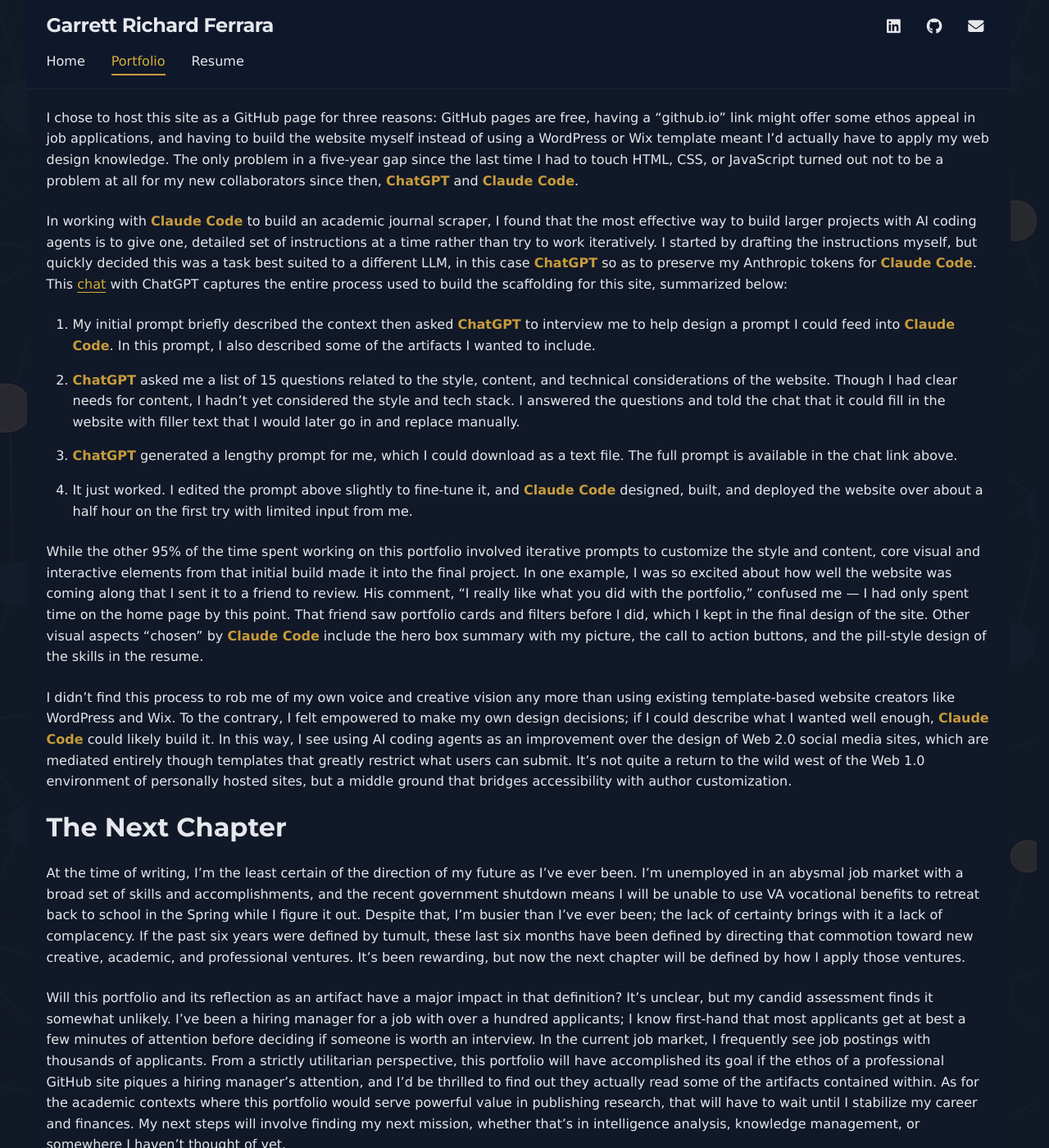
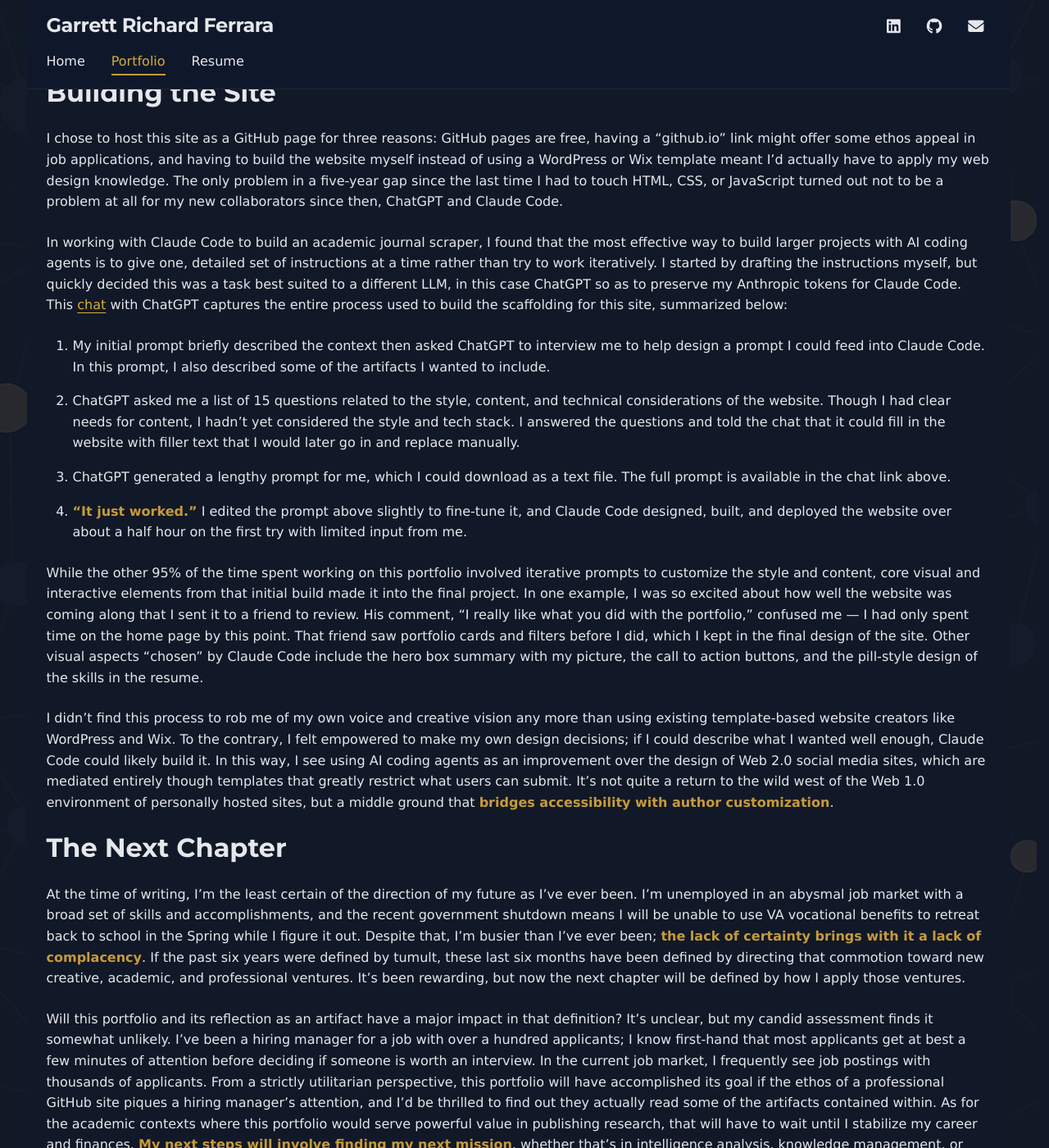
Before and after one commit to Garrett-Ferrara/garrett-ferrara.github.io, a Jekyll site: the page built from _artifacts/portfolio-website.md, in a window 1280 px wide and 1400 px high, scrolled down 2602 px. Shown: the whole window at 82% size. Built offline with Jekyll 4.4.1, drawn with Linux system fonts in a browser that asks for light colours; some web fonts are replaced; some of the changed text lies outside the part shown.

Commit message:
Refine typography and emphasis in competencies and reflection essay
Home page:
- Bold key analytical and communication techniques in competency descriptions
- Network analysis, structured analytical techniques, and geospatial visualizations
- Actionable, concise products tailored for different stakeholders
- Automate, streamline, and build tools for team productivity
- Reveal the hidden structures that drive decisions

Portfolio website reflection essay:
- Remove bold from Claude Code, ChatGPT, and Alethea for cleaner emphasis
- Remove bold from hyperlinks to let gold styling dominate
- Bold critical conceptual phrases about AI collaboration and authorship
- Emphasize key moments and insights with selective bolding
- Add bold to artifact types in bullet list (Academic work, Public-facing work, Coding projects)
- Highlight memorable moments ("It just worked.")
- Emphasize design philosophy ("bridges accessibility with author customization")
- Highlight key realizations about uncertainty and portfolio value

Focus: Strategic emphasis on concepts over named entities; let link styling carry visual weight

🤖 Generated with Claude Code

Co-Authored-By: Claude <noreply@anthropic.com>

```diff
--- a/_artifacts/portfolio-website.md
+++ b/_artifacts/portfolio-website.md
@@ -17,52 +17,52 @@ github: "https://github.com/Garrett-Ferrara/garrett-ferrara.github.io"
 
 As I prepare to package this site up into its official first version, it and its accompanying portfolio represent the culmination of six years of hybrid study toward my Master of Arts in Rhetoric and Composition. These years have been a confluence of professional and personal life events. I started primarily interested in rhetoric and cultural theory, then dropped the program while near the finish line for several years to focus on my professional career. I explored where I wanted to take that career, first as a knowledge manager capturing critical information to support an operations team and call center, and later as the managing editor of a team of open-source intelligence analysts investigating online harms to businesses, nonprofits, and their personnel. I faced ongoing service-connected health challenges, the loss of a close family member, and a layoff. I got married and bought a house, marking the start of a family of my own.
 
-To summarize these critical years in a polished, nearly sterile personal website filled with finished pieces felt almost disrespectful to all that happened, showcasing the "what" without enough surviving revision history to capture the "how" and the "who". I took this reflection, one requirement for my graduate capstone class, as my opportunity to rectify those feelings, capturing just a bit of what went into my work behind the scenes. Much of my recent studies focused heavily on integrating generative AI in thoughtful and purposeful ways to elevate my writing, blurring the line between my authorship and what a machine generated.
+To summarize these critical years in a polished, nearly sterile personal website filled with finished pieces felt almost disrespectful to all that happened, showcasing the "what" without enough surviving revision history to capture the "how" and the "who". I took this reflection, one requirement for my graduate capstone class, as my opportunity to rectify those feelings, capturing just a bit of what went into my work behind the scenes. Much of my recent studies focused heavily on integrating generative AI in thoughtful and purposeful ways to elevate my writing, **blurring the line between my authorship and what a machine generated**.
 
-In the same way, every piece in this portfolio, from school assignments to finished intelligence reports, is rarely entirely honest in listing myself as sole author. Though I drafted the text, each emerged through the liminal discussions and soundboarding with peers, mentors, family, and friends. The work we accomplish and the genres we accomplish them in are always a negotiation in social action; my work in the program helped show the looming specter of generative AI as its own collaborator with new contexts to negotiate. Understanding how to use it, rather than fight it, can preserve the value of human intellectual labor while giving us more agency in how we choose to engage that labor.
+In the same way, every piece in this portfolio, from school assignments to finished intelligence reports, is rarely entirely honest in listing myself as sole author. Though I drafted the text, each emerged through the liminal discussions and soundboarding with peers, mentors, family, and friends. The work we accomplish and the genres we accomplish them in are always a negotiation in social action; **my work in the program helped show the looming specter of generative AI as its own collaborator with new contexts to negotiate**. Understanding how to use it, rather than fight it, can preserve the value of human intellectual labor while giving us more agency in how we choose to engage that labor.
 
 ## Selecting Portfolio Pieces
 
 Early in the process, I knew I wanted to capture three types of artifacts in my portfolio:
 
-* Academic work that shows a progression from early, rough assignments to finished and polished webtexts.
-* Public-facing, private-sector work I edited while working at Alethea, showcasing our team's investigations into influence campaigns and online risks.
-* My most recent coding projects accomplished through **Claude Code**, which included the scraper used in [**Black Box Network Sense**](/portfolio/black-box-network-sense/), the LLM analysis tool used in [**Brand Reputation in the Post-Search Web**](/portfolio/llm-inquiry-reputational-risk/), and this website itself.
+* **Academic work** that shows a progression from early, rough assignments to finished and polished webtexts.
+* **Public-facing, private-sector work** I edited while working at Alethea, showcasing our team's investigations into influence campaigns and online risks.
+* **Coding projects** accomplished through Claude Code, which included the scraper used in [Black Box Network Sense](/portfolio/black-box-network-sense/), the LLM analysis tool used in [Brand Reputation in the Post-Search Web](/portfolio/llm-inquiry-reputational-risk/), and this website itself.
 
 While the latter two types had obvious choices by the end, picking academic projects to showcase was difficult, and it was the exigence of being unsatisfied with some of my early work that led to the two webtexts appearing within. Roughly five years of fast-paced work passed since I turned in those early assignments, during which I had grown considerably in my skills and confidence in presenting academic ideas. In the early work, I see minor typos, design choices I wouldn't make today, and a lack of the drive and vision that I feel shines through in the two webtexts.
 
-In the end, it was exactly because of this growth that I decided to include the three earlier graduate work pieces in this portfolio. [**"Becker in Rhetoric Theory and Praxis"**](/portfolio/becker-theory-praxis/) was my first major assignment in grad school, an opportunity to combine my then-newfound academic interests with a book and author that held very special meaning in overcoming some post-military personal challenges. The [**"Applied Technical & Professional Communication Theory Worksheet"**](/portfolio/applied-technical-professional-communication-theory-worksheet/) was a minor assignment I would do entirely differently today, but it captured the rhetorical situation more clearly than anything else I had records of, one of the most valuable practical applications of rhetoric theory. [**"The Intersection of Tech & The Writing Process"**](/portfolio/the-intersection-of-tech-the-writing-process/) was the first research endeavor I was truly proud of, showing off how I used technology in my own writing process to comment on the idea of a linear writing process.
+In the end, it was exactly because of this growth that I decided to include the three earlier graduate work pieces in this portfolio. ["Becker in Rhetoric Theory and Praxis"](/portfolio/becker-theory-praxis/) was my first major assignment in grad school, an opportunity to combine my then-newfound academic interests with a book and author that held very special meaning in overcoming some post-military personal challenges. The ["Applied Technical & Professional Communication Theory Worksheet"](/portfolio/applied-technical-professional-communication-theory-worksheet/) was a minor assignment I would do entirely differently today, but it captured the rhetorical situation more clearly than anything else I had records of, one of the most valuable practical applications of rhetoric theory. ["The Intersection of Tech & The Writing Process"](/portfolio/the-intersection-of-tech-the-writing-process/) was the first research endeavor I was truly proud of, showing off how I used technology in my own writing process to comment on the idea of a linear writing process.
 
-Though I am not credited as an author on any of the **Alethea** reports, each piece is intertwined with my contributions as an editor, from planning the investigations, developmental editing of ideas, and line-editing the final text. These documents had chaotic lifecycles defined often by strict deadlines, and I decided to include them to showcase what practical open-source investigations I've worked on. Though my job title was "editor", I found myself analyzing data to synthesize new conclusions, hosting working group discussions to clarify and refine ideas, and collaborating closely to optimize and combine the work of investigators from different writing backgrounds.
+Though I am not credited as an author on any of the Alethea reports, each piece is intertwined with my contributions as an editor, from planning the investigations, developmental editing of ideas, and line-editing the final text. These documents had chaotic lifecycles defined often by strict deadlines, and I decided to include them to showcase what practical open-source investigations I've worked on. Though my job title was "editor", I found myself analyzing data to synthesize new conclusions, hosting working group discussions to clarify and refine ideas, and collaborating closely to optimize and combine the work of investigators from different writing backgrounds.
 
 The coding projects contained were the final entries I wanted to include. I used github as part of the development process for each project, so adding the three public repositories was a simple and quick way to showcase the technical side of the project for those looking for those capabilities.
 
 ## Building the Site
 
-I chose to host this site as a GitHub page for three reasons: GitHub pages are free, having a "github.io" link might offer some ethos appeal in job applications, and having to build the website myself instead of using a WordPress or Wix template meant I'd actually have to apply my web design knowledge. The only problem in a five-year gap since the last time I had to touch HTML, CSS, or JavaScript turned out not to be a problem at all for my new collaborators since then, **ChatGPT** and **Claude Code**.
+I chose to host this site as a GitHub page for three reasons: GitHub pages are free, having a "github.io" link might offer some ethos appeal in job applications, and having to build the website myself instead of using a WordPress or Wix template meant I'd actually have to apply my web design knowledge. The only problem in a five-year gap since the last time I had to touch HTML, CSS, or JavaScript turned out not to be a problem at all for my new collaborators since then, ChatGPT and Claude Code.
 
-In working with **Claude Code** to build an academic journal scraper, I found that the most effective way to build larger projects with AI coding agents is to give one, detailed set of instructions at a time rather than try to work iteratively. I started by drafting the instructions myself, but quickly decided this was a task best suited to a different LLM, in this case **ChatGPT** so as to preserve my Anthropic tokens for **Claude Code**. This [chat](https://chatgpt.com/share/6931232a-a2f0-8004-a04c-f8791d6d734f) with ChatGPT captures the entire process used to build the scaffolding for this site, summarized below:
+In working with Claude Code to build an academic journal scraper, I found that the most effective way to build larger projects with AI coding agents is to give one, detailed set of instructions at a time rather than try to work iteratively. I started by drafting the instructions myself, but quickly decided this was a task best suited to a different LLM, in this case ChatGPT so as to preserve my Anthropic tokens for Claude Code. This [chat](https://chatgpt.com/share/6931232a-a2f0-8004-a04c-f8791d6d734f) with ChatGPT captures the entire process used to build the scaffolding for this site, summarized below:
 
-1. My initial prompt briefly described the context then asked **ChatGPT** to interview me to help design a prompt I could feed into **Claude Code**. In this prompt, I also described some of the artifacts I wanted to include.
+1. My initial prompt briefly described the context then asked ChatGPT to interview me to help design a prompt I could feed into Claude Code. In this prompt, I also described some of the artifacts I wanted to include.
 
-2. **ChatGPT** asked me a list of 15 questions related to the style, content, and technical considerations of the website. Though I had clear needs for content, I hadn't yet considered the style and tech stack. I answered the questions and told the chat that it could fill in the website with filler text that I would later go in and replace manually.
+2. ChatGPT asked me a list of 15 questions related to the style, content, and technical considerations of the website. Though I had clear needs for content, I hadn't yet considered the style and tech stack. I answered the questions and told the chat that it could fill in the website with filler text that I would later go in and replace manually.
 
-3. **ChatGPT** generated a lengthy prompt for me, which I could download as a text file. The full prompt is available in the chat link above.
+3. ChatGPT generated a lengthy prompt for me, which I could download as a text file. The full prompt is available in the chat link above.
 
-4. It just worked. I edited the prompt above slightly to fine-tune it, and **Claude Code** designed, built, and deployed the website over about a half hour on the first try with limited input from me.
+4. **"It just worked."** I edited the prompt above slightly to fine-tune it, and Claude Code designed, built, and deployed the website over about a half hour on the first try with limited input from me.
 
-While the other 95% of the time spent working on this portfolio involved iterative prompts to customize the style and content, core visual and interactive elements from that initial build made it into the final project. In one example, I was so excited about how well the website was coming along that I sent it to a friend to review. His comment, "I really like what you did with the portfolio," confused me — I had only spent time on the home page by this point. That friend saw portfolio cards and filters before I did, which I kept in the final design of the site. Other visual aspects "chosen" by **Claude Code** include the hero box summary with my picture, the call to action buttons, and the pill-style design of the skills in the resume.
+While the other 95% of the time spent working on this portfolio involved iterative prompts to customize the style and content, core visual and interactive elements from that initial build made it into the final project. In one example, I was so excited about how well the website was coming along that I sent it to a friend to review. His comment, "I really like what you did with the portfolio," confused me — I had only spent time on the home page by this point. That friend saw portfolio cards and filters before I did, which I kept in the final design of the site. Other visual aspects "chosen" by Claude Code include the hero box summary with my picture, the call to action buttons, and the pill-style design of the skills in the resume.
 
-I didn't find this process to rob me of my own voice and creative vision any more than using existing template-based website creators like WordPress and Wix. To the contrary, I felt empowered to make my own design decisions; if I could describe what I wanted well enough, **Claude Code** could likely build it. In this way, I see using AI coding agents as an improvement over the design of Web 2.0 social media sites, which are mediated entirely though templates that greatly restrict what users can submit. It's not quite a return to the wild west of the Web 1.0 environment of personally hosted sites, but a middle ground that bridges accessibility with author customization.
+I didn't find this process to rob me of my own voice and creative vision any more than using existing template-based website creators like WordPress and Wix. To the contrary, I felt empowered to make my own design decisions; if I could describe what I wanted well enough, Claude Code could likely build it. In this way, I see using AI coding agents as an improvement over the design of Web 2.0 social media sites, which are mediated entirely though templates that greatly restrict what users can submit. It's not quite a return to the wild west of the Web 1.0 environment of personally hosted sites, but a middle ground that **bridges accessibility with author customization**.
 
 ## The Next Chapter
 
-At the time of writing, I'm the least certain of the direction of my future as I've ever been. I'm unemployed in an abysmal job market with a broad set of skills and accomplishments, and the recent government shutdown means I will be unable to use VA vocational benefits to retreat back to school in the Spring while I figure it out. Despite that, I'm busier than I've ever been; the lack of certainty brings with it a lack of complacency. If the past six years were defined by tumult, these last six months have been defined by directing that commotion toward new creative, academic, and professional ventures. It's been rewarding, but now the next chapter will be defined by how I apply those ventures.
+At the time of writing, I'm the least certain of the direction of my future as I've ever been. I'm unemployed in an abysmal job market with a broad set of skills and accomplishments, and the recent government shutdown means I will be unable to use VA vocational benefits to retreat back to school in the Spring while I figure it out. Despite that, I'm busier than I've ever been; **the lack of certainty brings with it a lack of complacency**. If the past six years were defined by tumult, these last six months have been defined by directing that commotion toward new creative, academic, and professional ventures. It's been rewarding, but now the next chapter will be defined by how I apply those ventures.
 
-Will this portfolio and its reflection as an artifact have a major impact in that definition? It's unclear, but my candid assessment finds it somewhat unlikely. I've been a hiring manager for a job with over a hundred applicants; I know first-hand that most applicants get at best a few minutes of attention before deciding if someone is worth an interview. In the current job market, I frequently see job postings with thousands of applicants. From a strictly utilitarian perspective, this portfolio will have accomplished its goal if the ethos of a professional GitHub site piques a hiring manager's attention, and I'd be thrilled to find out they actually read some of the artifacts contained within. As for the academic contexts where this portfolio would serve powerful value in publishing research, that will have to wait until I stabilize my career and finances. My next steps will involve finding my next mission, whether that's in intelligence analysis, knowledge management, or somewhere I haven't thought of yet.
+Will this portfolio and its reflection as an artifact have a major impact in that definition? It's unclear, but my candid assessment finds it somewhat unlikely. I've been a hiring manager for a job with over a hundred applicants; I know first-hand that most applicants get at best a few minutes of attention before deciding if someone is worth an interview. In the current job market, I frequently see job postings with thousands of applicants. From a strictly utilitarian perspective, this portfolio will have accomplished its goal if the ethos of a professional GitHub site piques a hiring manager's attention, and I'd be thrilled to find out they actually read some of the artifacts contained within. As for the academic contexts where this portfolio would serve powerful value in publishing research, that will have to wait until I stabilize my career and finances. **My next steps will involve finding my next mission**, whether that's in intelligence analysis, knowledge management, or somewhere I haven't thought of yet.
 
 But this project and my entire Master's was never about assembling artifacts I could show off in a job hunt, no more than my growing use of AI throughout the program was meant to replace the rigor of thoughtful human effort that goes into writing. There were cheaper and less time-consuming avenues for those artifacts, and I've already applied the professional value of the program in my career building systems and writers that help get the right information into the right hands at the right time.
 
-In all this uncertainty, this portfolio's value is in how it captures six years of growth in a moment to pause and reflect on the praxis that led to its creation: who I was when I began, who I became through the work, and how each assignment, job, setback, and collaboration shaped my voice and professional identity. I understand more now than I did about how I've intentionally or subconsciously applied rhetorical concepts and theory in my work, and I find myself in a place where I feel confident I can help others apply them as well. The last lesson I've realized through my final graduate work with AI and this reflection is that my writing has always been co-authored, directly or indirectly. Whether an author decides to use AI or not won't change that. The impact, seen in assembling this portfolio, will come from whether an author consciously chooses to use other voices to avoid the effort of creating and engaging with new ideas or thoughtfully synthesizes every outside influence, whether human or machine, into new ideas worth sharing.
+In all this uncertainty, **this portfolio's value is in how it captures six years of growth in a moment to pause and reflect on the praxis that led to its creation**: who I was when I began, who I became through the work, and how each assignment, job, setback, and collaboration shaped my voice and professional identity. I understand more now than I did about how I've intentionally or subconsciously applied rhetorical concepts and theory in my work, and I find myself in a place where I feel confident I can help others apply them as well. The last lesson I've realized through my final graduate work with AI and this reflection is that my writing has always been co-authored, directly or indirectly. Whether an author decides to use AI or not won't change that. The impact, seen in assembling this portfolio, will come from whether an author consciously chooses to use other voices to avoid the effort of creating and engaging with new ideas or thoughtfully synthesizes every outside influence, whether human or machine, into new ideas worth sharing.
 
 As I deploy this last update to the site for now and close this chapter of my education, I step away confident as a member of the latter.
```
Also changed, not shown: index.md (+4 -4 lines).
